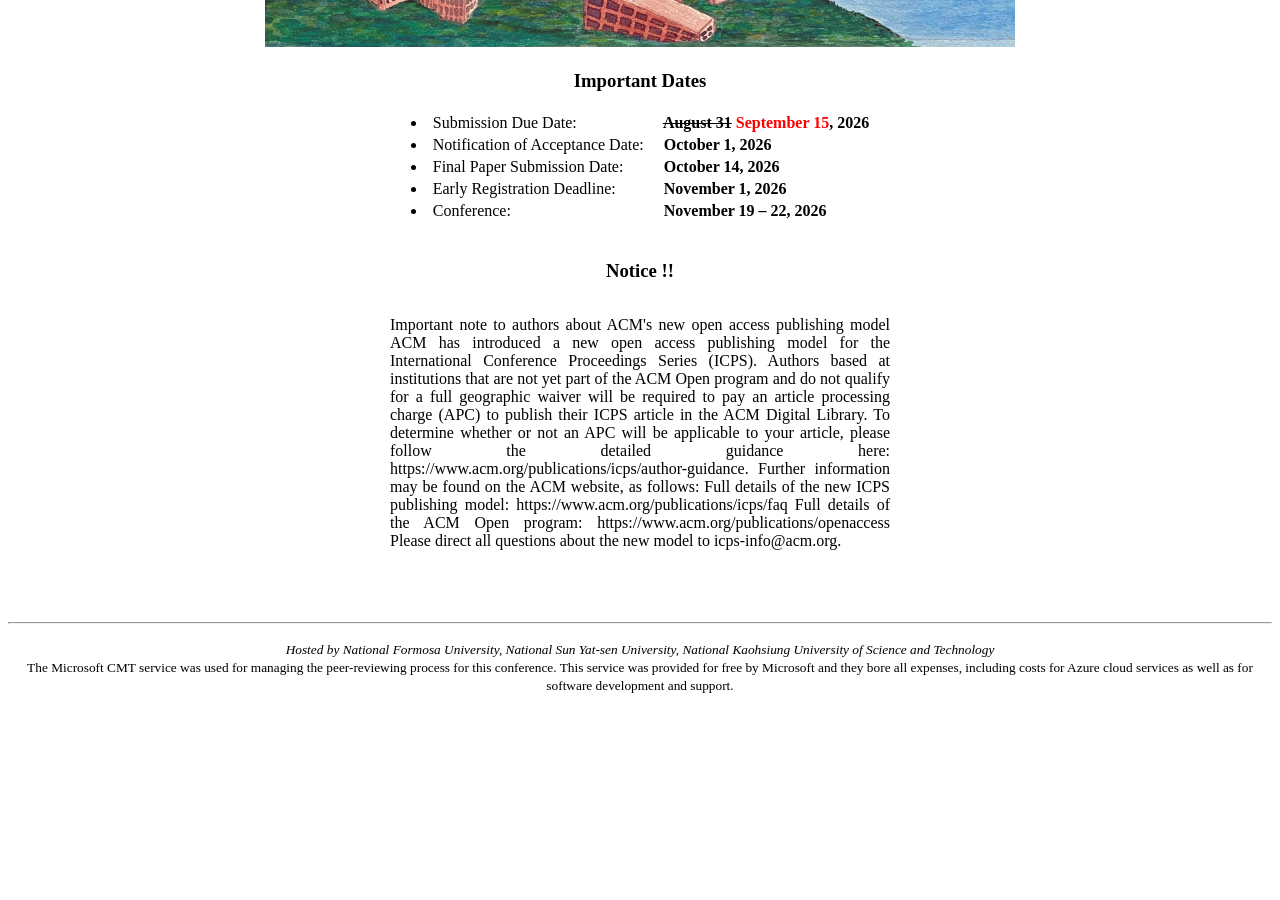
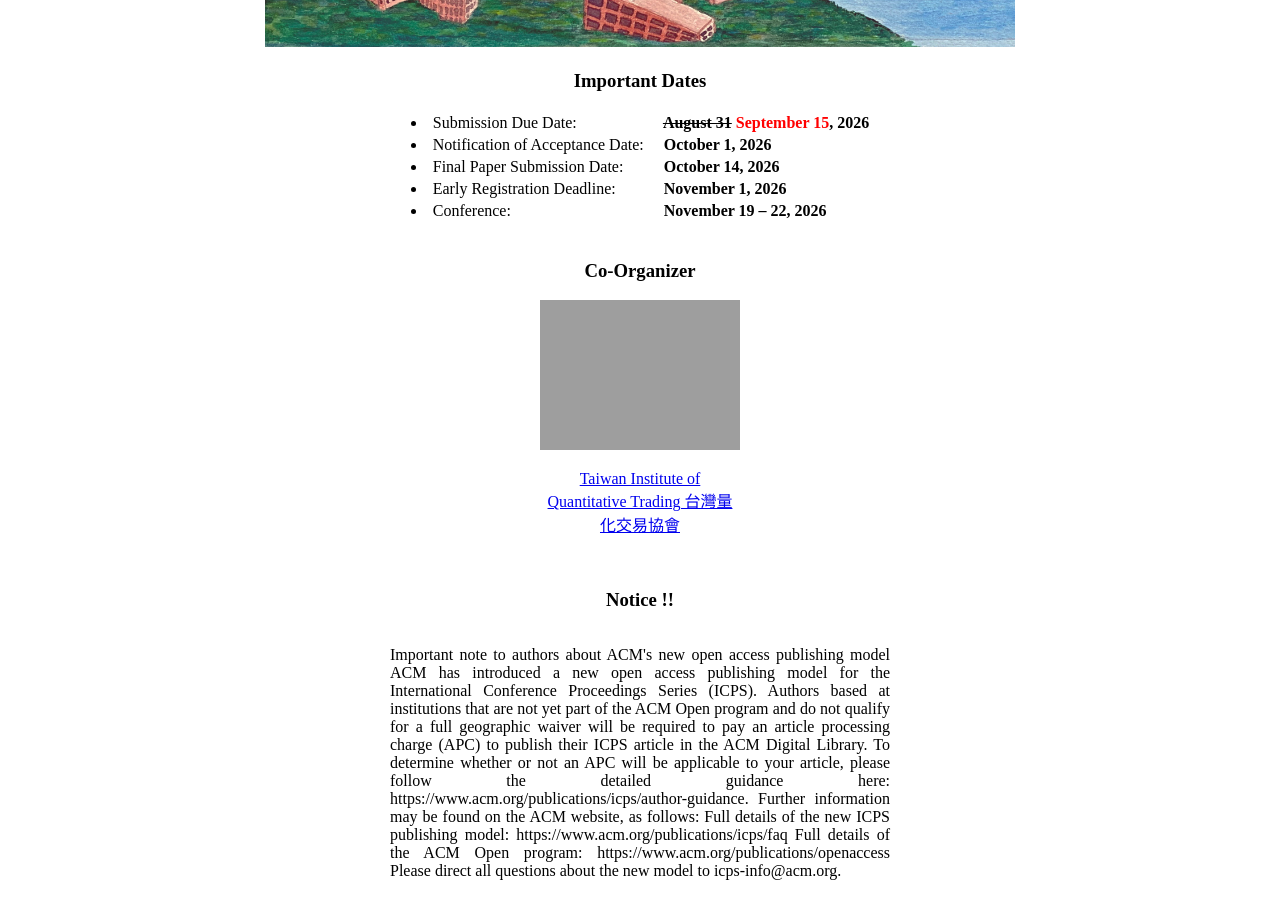
Before and after one commit to icea-conf/2026, a Jekyll site: the page built from index.html, in a window 1280 px wide and 900 px high, scrolled down 817 px. Built offline with Jekyll 4.4.1, drawn with Linux system fonts in a browser that asks for light colours; the list of posts is cut into pages by our own code; before the commit the page ends 1527 px from its top, so only the background shows below that.

Commit message:
Update index.html

```diff
--- a/index.html
+++ b/index.html
@@ -79,14 +79,14 @@ title: ICEA 2026
             </div></br>
 
             <!-- Supporters Section -->
-            <!-- <div>
-                  <h3>Supporters</h3>
+            <div>
+                  <h3>Co-Organizer</h3>
                   <div class="supporters" style="display: flex; justify-content: center; gap: 60px; flex-wrap: wrap;">
                         <div style="text-align: center; width: 200px;">
-                              <img src="https://icea-conf.github.io/2024/image/support/tacc.png" alt="TACC" style="width: 100%; height: auto;">
-                              <p><a href="https://hpc.asia.edu.tw/tacc/" target="_blank">Taiwan Cloud Computing Association</a></p>
+                              <img src="https://icea-conf.github.io/2026/image/kktix.jpg" alt="kktix" style="width: 100%; height: auto;">
+                              <p><a href="https://hpc.asia.edu.tw/tacc/" target="_blank">Taiwan Institute of Quantitative Trading 台灣量化交易協會</a></p>
                         </div>
-                        <div style="text-align: center; width: 200px;">
+                     <!--   <div style="text-align: center; width: 200px;">
                               <img src="https://icea-conf.github.io/2024/image/support/wide.png" alt="WIDE" style="width: 100%; height: auto;">
                               <p><a href="https://www.wide.ad.jp/" target="_blank">WIDEプロジェクト</a></p>
                         </div>
@@ -94,8 +94,9 @@ title: ICEA 2026
                               <img src="https://icea-conf.github.io/2024/image/support/icps-logo-square.jpg" alt="ACM ICPS" style="width: 100%; height: auto;">
                               <p><a href="https://www.acm.org/publications/icps" target="_blank">ACM International Conference Proceedings Series</a></p>
                         </div>
+                        -->
                   </div>
-            </div></br> -->
+            </div></br>
 
             <!-- Sponsors Section -->
              <div>
```
